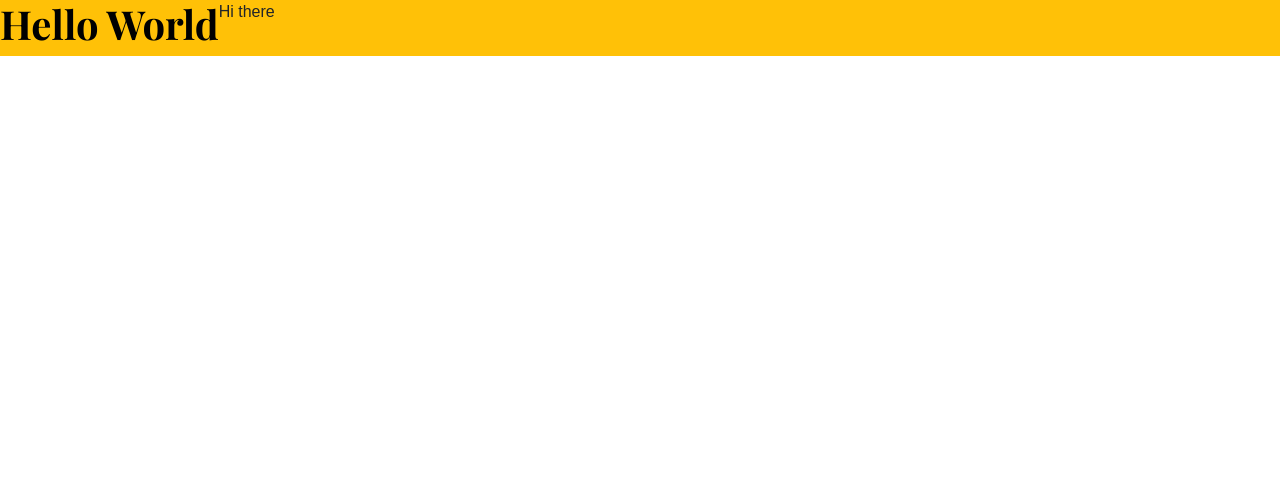
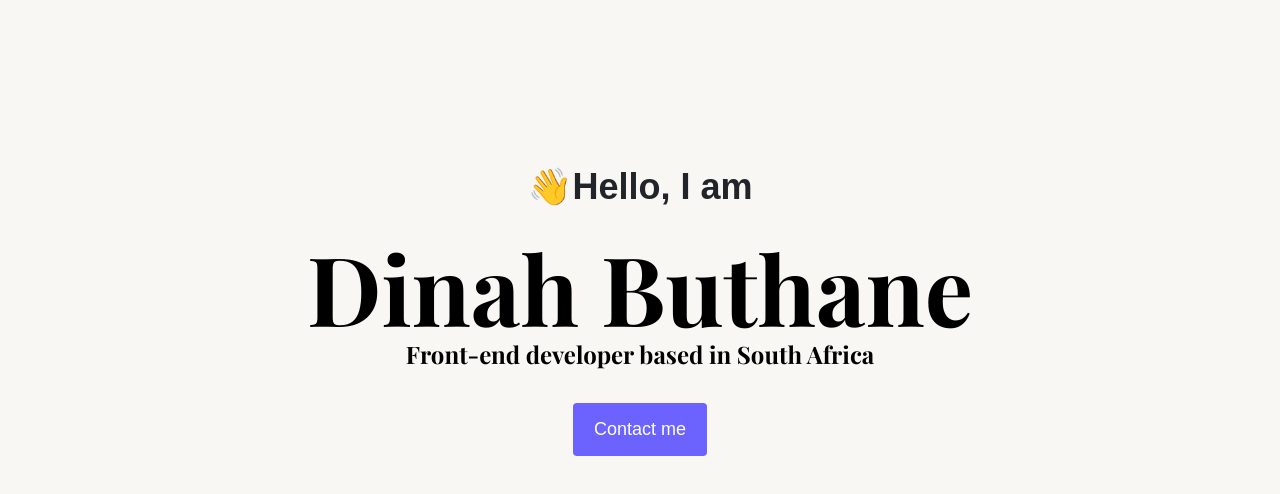
Before and after one commit to tinahb1992/project-challenge, a plain HTML site: page index.html in a window 1280 px wide. Drawn offline with nearby package versions, Linux system fonts and the light colour scheme.

Commit message:
Added some homepage hero with some CSS

```diff
--- a/index.html
+++ b/index.html
@@ -19,13 +19,19 @@
       href="https://fonts.googleapis.com/css2?family=Playfair+Display:wght@700&=Poppins:wght@500;700&display=swap"
       rel="stylesheet"
     />
+    <script
+      src="https://kit.fontawesome.com/ddc3ee268a.js"
+      crossorigin="anonymous"
+    ></script>
     <link rel="stylesheet" href="styles/challenge.css" />
     <title>Document</title>
   </head>
   <body>
-    <div class="d-flex bg-warning">
-      <h1>Hello World</h1>
-      <p>Hi there</p>
+    <div class="hero">
+      <p>👋Hello, I am</p>
+      <h1>Dinah Buthane</h1>
+      <h2 class="mb-5">Front-end developer based in South Africa</h2>
+      <a href="#" class="btn btn-branding">Contact me</a>
     </div>
   </body>
 </html>
--- a/styles/challenge.css
+++ b/styles/challenge.css
@@ -1,10 +1,56 @@
-h1 {
+:root {
+  --branding-color: #6c63ff;
+  --secondary-color: #f9f7f4;
+  --heading-font-family: "Playfair Display", serif;
+  --default-font-family: "Poppins", sans-serif;
+}
+
+body {
+  font-family: var(--default-font-family);
+}
+
+h1,
+h2,
+h3,
+h4,
+h5,
+h6 {
   color: black;
-  font-family: "Playfair Display", serif;
+  font-family: var(--heading-font-family);
   font-weight: bold;
 }
 
+h1 {
+  font-size: 96px;
+}
+
 p {
-  font-family: "Poppins", sans-serif;
   font-weight: normal;
 }
+
+.hero {
+  background: var(--secondary-color);
+  text-align: center;
+  padding: 160px 20px;
+}
+
+.hero p {
+  font-size: 36px;
+  font-weight: bold;
+}
+
+.hero h2 {
+  font-family: var(--heading-font-family);
+  font-weight: normal;
+  line-height: 2px;
+  font-size: 24px;
+}
+
+.btn-branding {
+  background: var(--branding-color);
+  border-radius: 4px;
+  color: white;
+  font-size: 18px;
+  line-height: 27px;
+  padding: 12px 20px;
+}
```
